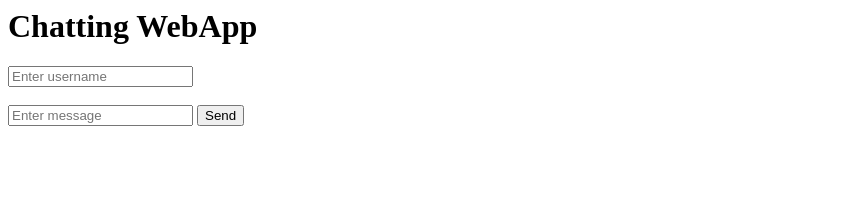
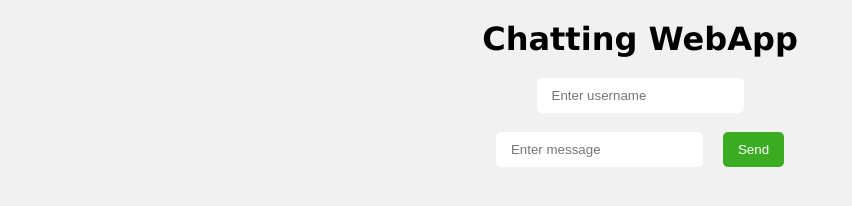
Before and after one commit to amritakumari24/chatting-webapp, a website: page public/index.html in a window 1280 px wide. Shown: the whole page, without its empty margins (0-852 px from the left). Drawn offline with nearby package versions, Linux system fonts and the light colour scheme; no server answers.

Commit message:
added some css

```diff
--- a/public/index.html
+++ b/public/index.html
@@ -1,4 +1,4 @@
-<body>
+<!-- <body>
     <h1>Chatting WebApp</h1>
 
     <input type="text" id="username" placeholder="Enter username" />
@@ -6,6 +6,74 @@
 
     <input type="text" id="message" placeholder="Enter message" />
     <button id="sendBtn">Send</button>
+
+    <div id="messages">...</div>
+
+    <script src="/socket.io/socket.io.js"></script>
+
+    <script>
+        const socket = io();
+
+        const sendBtn = document.getElementById("sendBtn");
+        const messageInput = document.getElementById("message");
+        const usernameInput = document.getElementById("username");
+        const allMessages = document.getElementById("messages");
+
+        // Incoming messages
+        socket.on('message', (data) => {
+            const p = document.createElement('p');
+
+            p.innerText = `${data.username}: ${data.message}`;
+            p.style.textAlign = "left";
+
+            allMessages.appendChild(p);
+        });
+
+        // Send message
+        sendBtn.addEventListener("click", () => {
+
+            const message = messageInput.value;
+            const username = usernameInput.value;
+
+            // Send object
+            socket.emit('user-message', {
+                username,
+                message
+            });
+
+            // Show own message
+            const p = document.createElement('p');
+
+            p.innerText = `You (${username}): ${message}`;
+            p.style.textAlign = "right";
+
+            allMessages.appendChild(p);
+
+            messageInput.value = "";
+        });
+
+    </script>
+</body> -->
+
+<!DOCTYPE html>
+<html lang="en">
+<head>
+    <meta charset="UTF-8">
+    <meta name="viewport" content="width=device-width, initial-scale=1.0">
+    <title>Document</title>
+    <link rel="stylesheet" href="style.css"/>
+</head>
+<body>
+
+
+     <h1>Chatting WebApp</h1>
+
+    <input type="text" id="username" placeholder="Enter username" id="userName" />
+    <br><br>
+<div class="msg-container">
+    <input type="text" id="message" placeholder="Enter message" class="msg" />
+    <button id="sendBtn">Send</button>
+    </div>
 
     <div id="messages"></div>
 
@@ -54,3 +122,4 @@
 
     </script>
 </body>
+</html>
--- /dev/null
+++ b/public/style.css
@@ -0,0 +1,53 @@
+*{
+    padding: 0;
+    margin: 0;
+    text-decoration: none;
+}
+
+body{
+    background-color: #f1f1f1;
+   text-align: center;
+    font-family: 'Lucida Sans', 'Lucida Sans Regular', 'Lucida Grande', 'Lucida Sans Unicode', Geneva, Verdana, sans-serif;
+}
+h1{
+    text-align: center;
+    padding: 20px;
+
+}
+button{
+    padding: 7px 15px;
+    background-color: rgb(59, 171, 33);
+    border-radius: 5px;
+    border: none;
+    color: white;
+    cursor: pointer;
+
+
+}
+ button:hover{
+    transition: 0.3s;
+    opacity: 0.5;
+ }
+
+ button:active{
+    opacity: 0.3;
+ }
+
+
+.msg-container{
+    display: flex;
+    justify-content: center;
+    gap:20px;
+
+}
+/*
+.msg{
+    flex-wrap: wrap;
+    align-content: center;
+} */
+
+input{
+    border: none;
+    padding: 10px  15px;
+    border-radius: 5px;
+}
```
